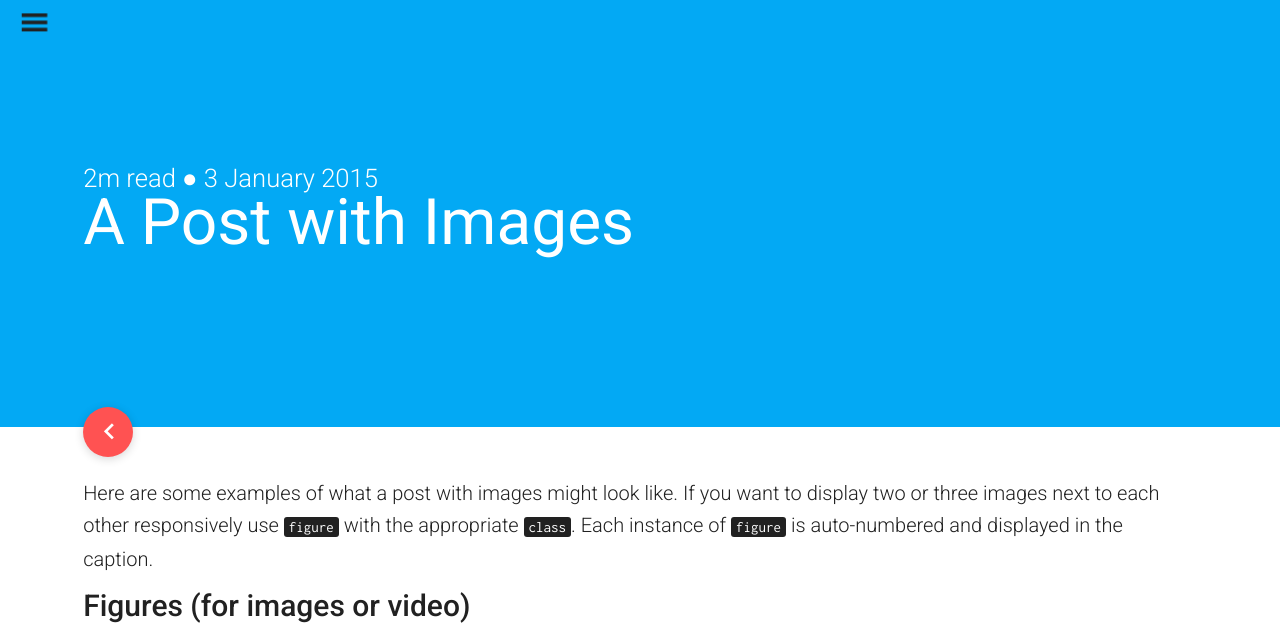
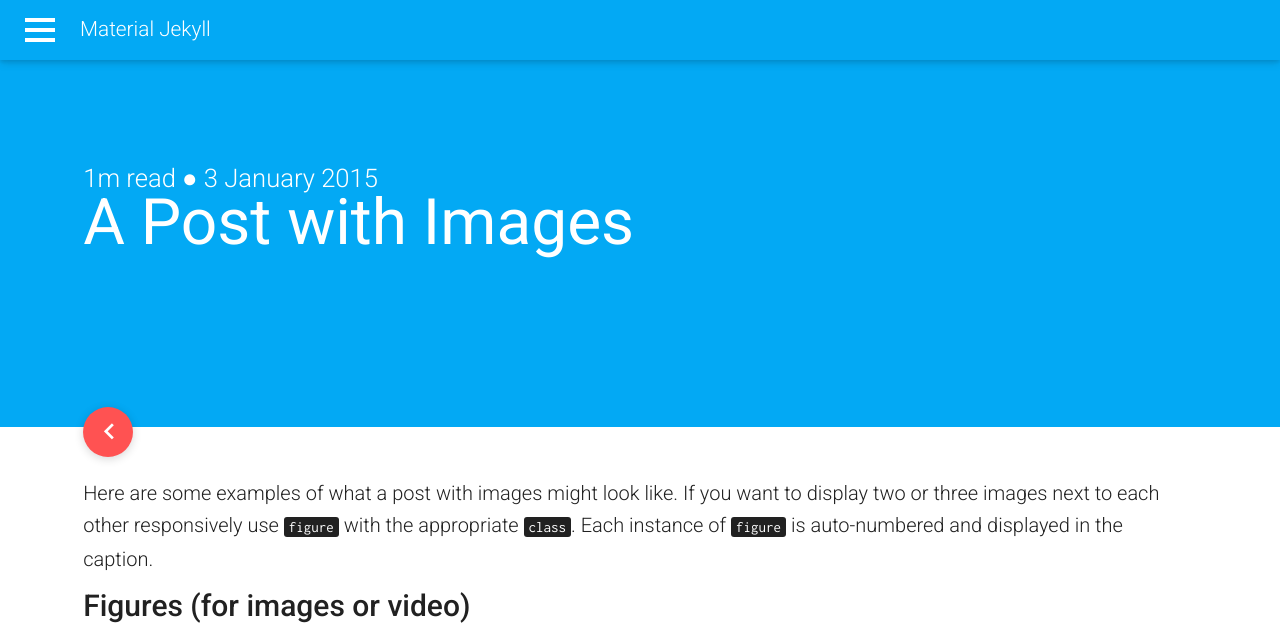
Before and after one commit to raichur/material-jekyll, a Jekyll site: the page built from _posts/2015-01-03-sample-post-images.md, in a window 1280 px wide and 1400 px high. Shown: the top 642 px of the window. Built offline with Jekyll 4.4.1, drawn with Linux system fonts in a browser that asks for light colours; nearby versions of some CDN libraries; comment, search, counter and statistics services are not loaded.

Commit message:
nav improvements

```diff
--- a/_assets/_sass/_layout.scss
+++ b/_assets/_sass/_layout.scss
@@ -162,129 +162,143 @@
 *Menu
 */
 
-%menu-lines {
-  content: "";
-  display: block;
-  height: 12px;
-  width: 100%;
-  background-color: $primaryTextColor;
-}
+
 .nav-hide {
   transition: all ease .15s;
-  top: -40px;
+  top: -60px;
 }
-nav {
-  transition: all ease .2s;
-  -webkit-touch-callout: none;
-  -webkit-user-select: none;
-  -khtml-user-select: none;
-  -moz-user-select: none;
-  -ms-user-select: none;
-  user-select: none;
-  top: 5px;
-  left: -8px;
-  z-index: 8;
+
+@mixin navToggle($left, $top) {
+  position: absolute;
+  width: 30px;
+  height: 60px;
+  top: $top;
+  left: $left;
+  transition-duration: 0.2s;
+}
+
+@mixin icon($height, $width) {
+  transition-duration: 0.2s;
+  position: absolute;
+  height: $height;
+  top: 25px;
+  width: $width;
+  background-color: $textPrimaryColor;
+}
+
+@mixin icon-before($height, $width) {
+  transition-duration: 0.2s;
+  position: absolute;
+  width: $width;
+  height: $height;
+  background-color: $textPrimaryColor;
+  content: "";
+  top: -10px;
+}
+
+@mixin icon-after($height, $width) {
+  transition-duration: 0.2s;
+  position: absolute;
+  width: $width;
+  height: $height;
+  background-color: $textPrimaryColor;
+  content: "";
+  top: 10px;
+}
+
+
+nav{
+  z-index: 7;
+  width: 100%;
+  max-height: 60px;
+  background-color: $primaryColor;
+  top: 0;
+  transition-duration: 0.3s;
+  transition-timing-function: swing;
   position: fixed;
-  width: 85px;
-  height: 16px;
-  margin: 0 auto;
-  padding-top: 24px;
-  cursor: pointer;
-  -ms-transform: scale(.3); /* IE 9 */
-  -webkit-transform: scale(.3); /* Chrome, Safari, Opera */
-  transform: scale(.3);
-  display: block;
-  &:hover {
-    -ms-transform: scale(.35); /* IE 9 */
-    -webkit-transform: scale(.35); /* Chrome, Safari, Opera */
-    transform: scale(.35);
+  overflow: hidden;
+  box-shadow: 0px 2px 4px rgba(0,0,0,0.1), 0px 4px 8px rgba(0,0,0,0.1);
+  &.open{
+    max-height: 700px;
+    transition: max-height 0.2s ease-in;
   }
-  span {
-    @extend %menu-lines;
-    &:before {
-      @extend %menu-lines;
-      transform: translate(0, -24px);
-    }
-    &:after {
-      @extend %menu-lines;
-      transform: translate(0, 12px);
-    }
+  .nav-title {
+    margin-left: 80px;
+    margin-top: 14px;
+    font-weight: 300;
+    font-size: 1.3rem;
+    color: white;
+    float: left;
   }
-  &.opened {
-    span {
-      transform: rotate(180deg);
-      transition: 0.23s ease-in-out;
-      &:before {
-        width: 60%;
-        transform: rotate(45deg) translate(20px, -40px);
-        transition: 0.23s ease-in-out;
+  ul{
+    padding-top: 60px;
+    margin-bottom: 0;
+    li{
+      list-style: none;
+      transition: all 0.2s;
+      a{
+        padding: 1em 2em 1em 1.5em;
+        display: inline-block;
+        text-decoration: none;
+        font-size: 1.15em;
+        width: 100%;
+        height: 100%;
+        color: $textPrimaryColor !important;
       }
-      &:after {
-        width: 60%;
-        transform: rotate(-45deg) translate(29px, 32px);
-        transition: 0.23s ease-in-out;
-      }
-    }
-  }
-  &.closed {
-    span {
-      transform: rotate(360deg);
-      transition: 0.23s ease-in-out;
-      &:before {
-        width: 100%;
-        transform: rotate(0deg) translate(0, -24px);
-        transition: 0.23s ease-in-out;
-      }
-      &:after {
-        width: 100%;
-        transform: rotate(0deg) translate(0, 12px);
-        transition: 0.23s ease-in-out;
+      &:hover {
+        background: $darkPrimaryColor;
       }
     }
   }
 }
-.list {
-  z-index: 7;
-  height: 100%;
-  width: 200px;
-  display: none;
-  position: fixed;
-  top: 0;
-  left: 0;
-  background: $textPrimaryColor;
-  padding-top: 55px;
-  li {
-    list-style: none;
-    font-size: 1.2rem;
-    border-bottom: solid lighten($dividerColor, 15%) 1px;
-    transition: .2s all ease;
-    &:first-child {
-      border-top: solid lighten($dividerColor, 15%) 1px;
+
+.navToggle{
+  @include navToggle(25px, 3px);
+  &:hover{
+    cursor: pointer;
+  }
+  .icon-left {
+    @include icon(4px, 15px);
+    &:before{
+      @include icon-before(4px, 15px);
     }
-    &:hover {
-      background: lighten($dividerColor, 25%);
+    &:after{
+      @include icon-after(4px, 15px);
     }
-    a {
-      padding-left: 20px;
-      padding-top: 10px;
-      padding-bottom: 10px;
-      width: 100%;
-      height: 100%;
-      display: block;
-      color: lighten($primaryTextColor, 10%);
-      font-weight: 500;
+  }
+  .icon-right {
+    @include icon(4px, 15px);
+    left: 15px;
+    &:before{
+      @include icon-before(4px, 15px);
+    }
+    &:after{
+      @include icon-after(4px, 15px);
+    }
+  }
+  &.open {
+    .icon-left {
+      transition-duration: 0.2s;
+      background: transparent;
+      &:before{
+        transform: rotateZ(45deg) scaleX(1.4) translate(2px, 2px);
+      }
+      &:after{
+        transform: rotateZ(-45deg) scaleX(1.4) translate(2px, -2px);
+      }
+    }
+    .icon-right {
+      transition-duration: 0.2s;
+      background: transparent;
+      &:before{
+        transform: rotateZ(-45deg) scaleX(1.4) translate(-2px, 2px);
+      }
+      &:after{
+        transform: rotateZ(45deg) scaleX(1.4) translate(-2px, -2px);
+      }
     }
   }
 }
-
-
-/**
-* Disqus
-*/
-#disqus_thread {
-  color: $primaryTextColor !important;
-}
-
 
 /**
 * Post list
--- a/_config.yml
+++ b/_config.yml
@@ -11,7 +11,6 @@
 dribbble_username: geek
 instagram_username: xpl.ore
 email: hello@joshuaraichur.com
-disqus_shortname: joshuaraichur # Leave blank if you don't want comment
 
 # Build settings
 markdown: kramdown
--- a/_includes/footer.html
+++ b/_includes/footer.html
@@ -9,6 +9,7 @@
   <p>{{ site.footer_text }}</p>
 </footer>
 
+</div> <!-- End content wrap -->
 
 <script src="//ajax.googleapis.com/ajax/libs/jquery/2.1.3/jquery.min.js"></script>
 <script src="{{ site.baseurl}}/_assets/js/main.js"></script>
--- a/_includes/header.html
+++ b/_includes/header.html
@@ -1,4 +1,7 @@
 <div id="bg-blur"></div>
+<div aria-busy="true" aria-label="Loading, please wait." role="progressbar"></div>
+
+<div class="content-wrap">
 
 <header>
   <div class="wrapper">
@@ -7,17 +10,16 @@
   </div>
 </header>
 
-<div id="nav-wrapper">
-
   <nav>
-    <span></span>
+    <div class="navToggle">
+      <div class="icon-left"></div>
+      <div class="icon-right"></div>
+    </div>
+    <div class="nav-title">{{ site.title }}</div>
+    <ul>
+      <li><a href="{{ site.baseurl }}/">Home</a></li>
+      {% assign pages = site.pages | sort:"url" %}
+      {% for p in pages order:ascending %}{% if p.is_in_nav == true %}<li><a {% if p.url == page.url %}class="active"{% endif %} href="{{ site.baseurl }}{{ p.url }}">{{ p.title }}</a></li>
+      {% endif %}{% endfor %}
+    </ul>
   </nav>
-
-  <ul class="list">
-    <li><a href="{{ site.baseurl }}/">Home</a></li>
-    {% assign pages = site.pages | sort:"url" %}
-    {% for p in pages order:ascending %}{% if p.is_in_nav == true %}<li><a {% if p.url == page.url %}class="active"{% endif %} href="{{ site.baseurl }}{{ p.url }}">{{ p.title }}</a></li>
-    {% endif %}{% endfor %}
-  </ul>
-
-</div>
--- a/_layouts/post.html
+++ b/_layouts/post.html
@@ -3,23 +3,6 @@
 ---
 
 {{ content }}
-
-{% if site.disqus_shortname %}
-<div id="disqus_thread"></div>
-<script type="text/javascript">
-/* * * CONFIGURATION VARIABLES: EDIT BEFORE PASTING INTO YOUR WEBPAGE * * */
-var disqus_shortname = '{{ site.disqus_shortname }}'; // required: replace example with your forum shortname
-
-/* * * DON'T EDIT BELOW THIS LINE * * */
-(function() {
-  var dsq = document.createElement('script'); dsq.type = 'text/javascript'; dsq.async = true;
-  dsq.src = '//' + disqus_shortname + '.disqus.com/embed.js';
-  (document.getElementsByTagName('head')[0] || document.getElementsByTagName('body')[0]).appendChild(dsq);
-})();
-</script>
-<noscript>Please enable JavaScript to view the <a href="http://disqus.com/?ref_noscript">comments powered by Disqus.</a></noscript>
-
-{% endif %}
 
 <div id="post-nav" class="clearfix">
   {% if page.previous.url %}
```
Also changed, not shown: _assets/js/main.js.
